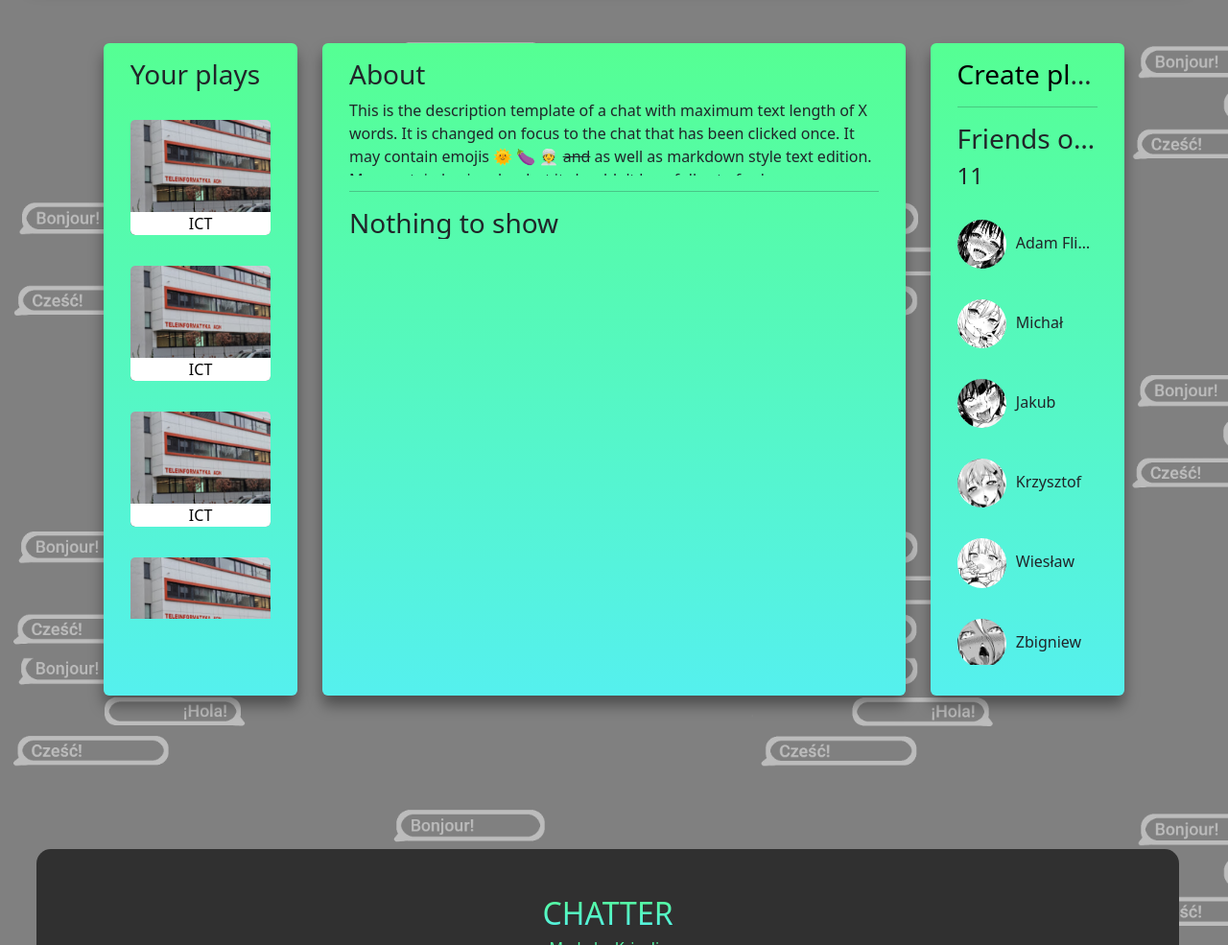
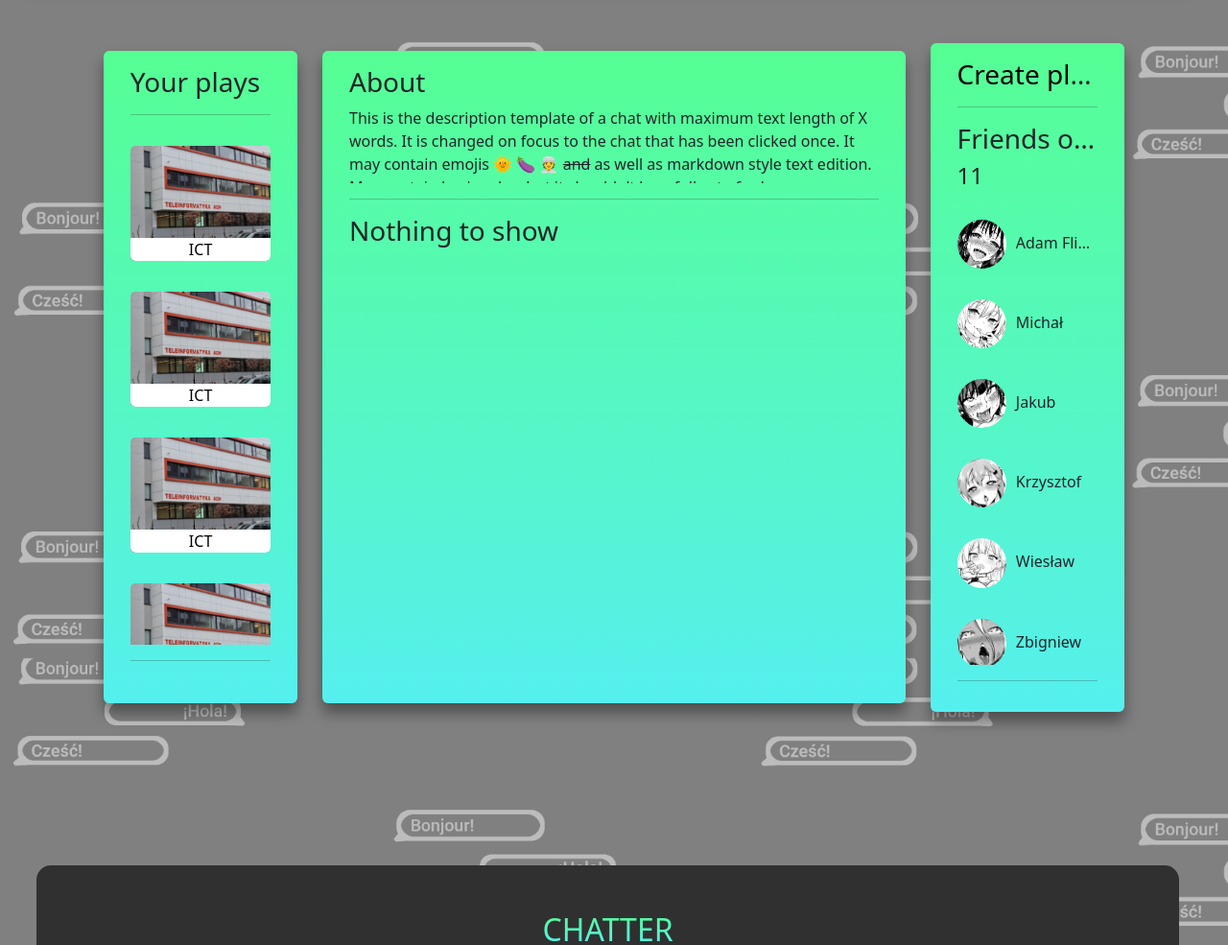
Before and after one commit to LeMeTwo/WWW2022, a website: page MainPage.html in a window 1280 px wide. Shown: the part 115-1100 px from the top of the page at 96% size. Drawn offline with nearby package versions, Linux system fonts and the light colour scheme.

Commit message:
Improve design

```diff
--- a/MainPage.html
+++ b/MainPage.html
@@ -41,6 +41,7 @@
             <div class="col-2 card" style="margin-right: 2vw">
                 <div class="card-body">
                     <h3>Your plays</h3>
+                    <hr>
                     <div class="rooms-list">
                         <div class="list-group">
                             <a class="list-group-item" href="ChatRoom.html">
@@ -125,6 +126,7 @@
                             </a>
                         </div>
                     </div>
+                    <hr>
                 </div>
             </div>
             <div class="col-6 card">
@@ -194,6 +196,7 @@
                             </a>
                         </div>
                     </div>
+                    <hr>
                 </div>
             </div>
         </div>
```
Also changed, not shown: ChatRoom.html (+3 -1 lines), PrivateRoom.html (+3 -0 lines).
